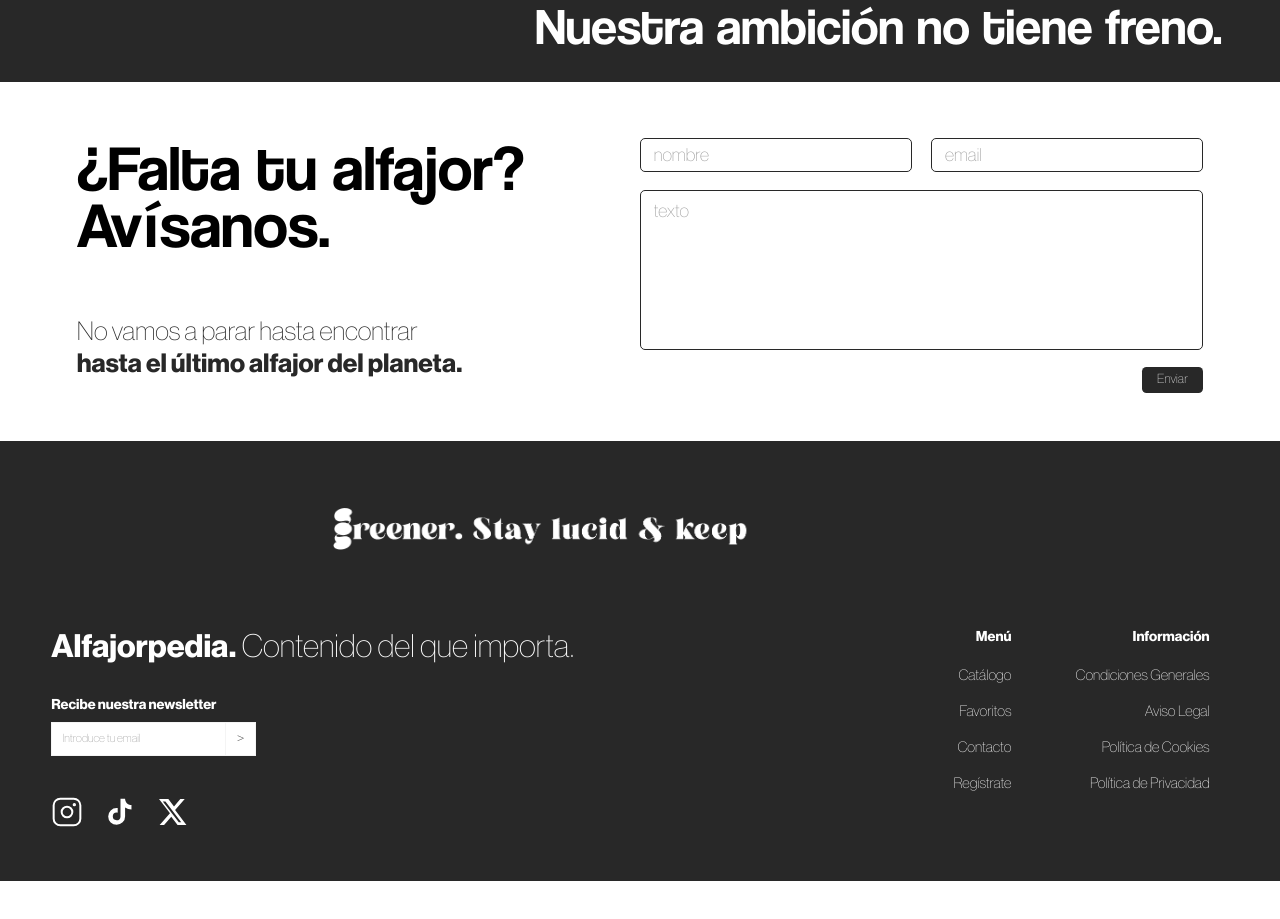
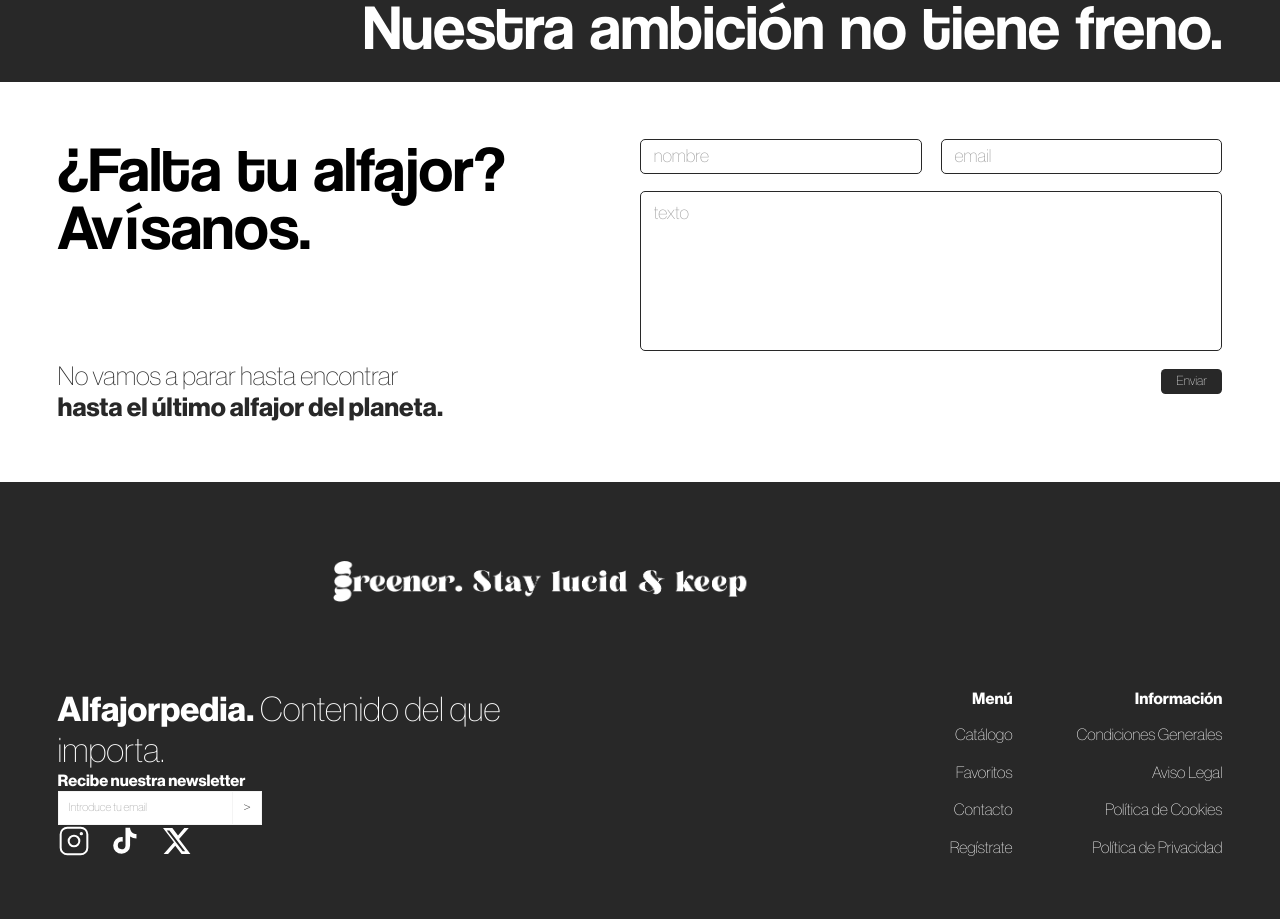
Before and after one commit to itsgreener/alfajorpedia, a React (Vite) app: page / in a window 1280 px wide. Shown: the part 6073-6992 px from the top of the page. Before the commit the page ends 6954 px from the top, so only its background shows below. Built offline with nearby package versions, Linux system fonts and the light colour scheme.

Commit message:
bastante arreglado el css

```diff
--- a/index.html
+++ b/index.html
@@ -2,7 +2,7 @@
 <html lang="en">
   <head>
     <meta charset="UTF-8" />
-    <link rel="icon" type="image/svg+xml" href="" />
+    <link rel="icon" type="image/svg+xml" href="/Mockup/SriLanka.png" />
     <meta name="viewport" content="width=device-width, initial-scale=1.0" />
     <title>alfajorpedia</title>
   </head>
--- a/src/Components/General/Footer.css
+++ b/src/Components/General/Footer.css
@@ -1,19 +1,17 @@
 .footer {
   background: var(--black);
   min-height: 55vh;
-  padding: 5vh 4vw 6vh;
+  padding: 2% 4.5%;
   display: flex;
   flex-direction: column;
-  justify-content: space-between;
+  justify-content: space-around;
   box-sizing: border-box;
 }
-
 
 .footer-top {
   display: flex;
   justify-content: center;
   align-items: center;
-  margin-top: 1vh;
 }
 
 .footer-top-logo {
@@ -25,52 +23,27 @@
 }
 .footer-top-logo img {
   max-width: 60%;
-
 }
 
 .footer-main {
   display: flex;
   justify-content: space-between;
-  margin-top: 5vh;
 }
 
 .footer-left {
   display: flex;
   flex-direction: column;
-  justify-content: flex-end;
-  gap: 4vh;
+  justify-content: space-between;
   width: 45%;
 }
 
 .footer-brand {
-  margin: 0;
-  font-family: "Haas", sans-serif;
-  color: var(--white);
-  font-size: 2.5vw;
-}
-
-.footer-brand-bold {
-  font-weight: 700;
-
-}
-
-.footer-brand-light {
-  font-weight: 300;
+  font-size: 2.125rem;
 }
 
 .footer-newsletter {
   display: flex;
   flex-direction: column;
-  gap: 1.2vh;
-}
-
-.footer-newsletter p {
-  margin: 0;
-  font-family: "Haas", sans-serif;
-  font-size: 1.1vw;
-  line-height: 1;
-  font-weight: 700;
-  color: var(--white);
 }
 
 .footer-newsletter-input {
@@ -78,6 +51,11 @@
   align-items: stretch;
   width: 16vw;
   height: 4.2vh;
+  font-size: 1rem;
+}
+
+.newsletter-title {
+  font-size: 1rem;
 }
 
 .footer-newsletter-input input {
@@ -111,8 +89,7 @@
 .footer-social {
   display: flex;
   align-items: center;
-  gap: 1.6vw;
-  margin-top: 1vh;
+  gap: 1.5vw;
 }
 
 .footer-social-item {
@@ -129,12 +106,9 @@
   height: 100%;
 }
 
-
 .footer-right {
   display: flex;
   gap: 5vw;
-  align-items: flex-start;
-  padding-right: 1.5vw;
   width: 32%;
   justify-content: flex-end;
 }
@@ -147,25 +121,14 @@
   min-width: 10vw;
 }
 
-.footer-col-title {
-  margin: 0 0 0.5vh;
-  font-family: "Haas", sans-serif;
-  font-size: 1.1vw;
-  font-weight: 700;
-  color: var(--white);
-}
-
 .footer-col a,
 .footer-link-btn {
-  margin: 0;
-  padding: 0;
   background: none;
   border: none;
   text-decoration: none;
   text-align: right;
   font-family: "Haas", sans-serif;
-  font-size: 1.15vw;
-  font-weight: 400;
+  font-size: 1rem;
   line-height: 1.35;
   color: var(--white);
   cursor: pointer;
--- a/src/Components/General/Footer.jsx
+++ b/src/Components/General/Footer.jsx
@@ -8,26 +8,20 @@ function Footer({ onSubscribeClick, onFavoriteClick }) {
           <img src="/logoGreener.gif" alt="Logo Greener" />
         </div>
       </div>
-
       <div className="footer-main">
         <div className="footer-left">
-          <div className="footer-brand">
-            <span className="footer-brand-bold">Alfajorpedia.</span>
-            <span className="footer-brand-light">
-              {" "}
-              Contenido del que importa.
-            </span>
+          <div className="footer-brand white-text">
+            <strong>Alfajorpedia.</strong> Contenido del que importa.
           </div>
-
-          <div className="footer-newsletter">
-            <p>Recibe nuestra newsletter</p>
-
+          <div>
+            <p className="white-text newsletter-title">
+              <strong>Recibe nuestra newsletter</strong>
+            </p>
             <div className="footer-newsletter-input">
               <input type="email" placeholder="Introduce tu email" />
               <button type="button">&gt;</button>
             </div>
           </div>
-
           <div className="footer-social">
             <a
               href="https://www.instagram.com/itsgreenerhere/"
@@ -50,7 +44,6 @@ function Footer({ onSubscribeClick, onFavoriteClick }) {
                 <circle cx="17.5" cy="6.5" r="0.5" fill="var(--white)" />
               </svg>
             </a>
-
             <a
               href="https://www.tiktok.com/@itsgreenernow"
               target="_blank"
@@ -66,7 +59,6 @@ function Footer({ onSubscribeClick, onFavoriteClick }) {
                 <path d="M19.59 6.69a4.83 4.83 0 0 1-3.77-4.25V2h-3.45v13.67a2.89 2.89 0 0 1-2.88 2.5 2.89 2.89 0 0 1-2.89-2.89 2.89 2.89 0 0 1 2.89-2.89c.28 0 .54.04.79.1V9.01a6.33 6.33 0 0 0-.79-.05 6.34 6.34 0 0 0-6.34 6.34 6.34 6.34 0 0 0 6.34 6.34 6.34 6.34 0 0 0 6.33-6.34V8.69a8.18 8.18 0 0 0 4.78 1.52V6.75a4.85 4.85 0 0 1-1.01-.06z" />
               </svg>
             </a>
-
             <a
               href="https://x.com/itsgreenernow"
               target="_blank"
@@ -84,29 +76,24 @@ function Footer({ onSubscribeClick, onFavoriteClick }) {
             </a>
           </div>
         </div>
-
         <div className="footer-right">
           <div className="footer-col">
-            <p className="footer-col-title">Menú</p>
+            <p className="white-text"><strong>Menú</strong></p>
             <a href="#catalog">Catálogo</a>
-
             <button className="footer-link-btn" onClick={onFavoriteClick}>
               Favoritos
             </button>
-
             <a href="#contact">Contacto</a>
-
             <button className="footer-link-btn" onClick={onSubscribeClick}>
               Regístrate
             </button>
           </div>
-
           <div className="footer-col">
-            <p className="footer-col-title">Información</p>
-            <a href="#terms">Condiciones Generales</a>
-            <a href="#legal">Aviso Legal</a>
-            <a href="#cookies">Política de Cookies</a>
-            <a href="#privacy">Política de Privacidad</a>
+            <p className="white-text"><strong>Información</strong></p>
+            <a href="/privacy">Condiciones Generales</a>
+            <a href="/privacy">Aviso Legal</a>
+            <a href="/privacy">Política de Cookies</a>
+            <a href="/privacy">Política de Privacidad</a>
           </div>
         </div>
       </div>
--- a/src/Pages/Home.css
+++ b/src/Pages/Home.css
@@ -156,23 +156,15 @@ margin: 6% 4.5%;
   box-sizing: border-box;
 }
 
-.contacto-top-title {
-  margin: 0;
-  font-family: "Coolvetica";
-  font-size: 4vw;
-  line-height: 0.95;
-  color: var(--white);
-}
-
 .contacto-main {
   background: var(--white);
   width: 100%;
-  min-height: 43vh;
+  min-height: 50vh;
   display: flex;
   flex-direction: row;
   justify-content: space-between;
   align-items: stretch;
-  padding: 7vh 6vw 6vh;
+  padding: 4.5%;
   box-sizing: border-box;
 }
 
@@ -180,11 +172,7 @@ margin: 6% 4.5%;
   width: 40%;
   display: flex;
   flex-direction: column;
-}
-
-.contacto-text {
-  margin-top: 14%;
-  line-height: 1.25;
+  justify-content: space-between;
 }
 
 .contacto-right {
@@ -212,7 +200,7 @@ margin: 6% 4.5%;
   width: 50%;
 }
 
-.contacto-form input,
+.contacto-form-row input,
 .contacto-form textarea {
   background: transparent;
   border: 0.08vw solid var(--black);
@@ -224,7 +212,7 @@ margin: 6% 4.5%;
   outline: none;
 }
 
-.contacto-form input:focus::placeholder
+.contacto-form-row input:focus::placeholder
 .contacto-form textarea:focus::placeholder {
   opacity: 0;
 }
--- a/src/Pages/Home.jsx
+++ b/src/Pages/Home.jsx
@@ -216,9 +216,8 @@ function Home() {
 
       <section className="contacto">
         <div className="contacto-top">
-          <p className="contacto-top-title">Nuestra ambición no tiene freno.</p>
+          <p className="small-title white-text">Nuestra ambición no tiene freno.</p>
         </div>
-
         <div className="contacto-main">
           <div className="contacto-left">
             <p className="small-title">
@@ -226,7 +225,7 @@ function Home() {
               <br />
               Avísanos.
             </p>
-            <p className="contacto-text text">
+            <p className="text">
               No vamos a parar hasta encontrar
               <br />
               <strong>hasta el último alfajor del planeta.</strong>
@@ -238,9 +237,7 @@ function Home() {
                 <input type="text" placeholder="nombre" />
                 <input type="email" placeholder="email" />
               </div>
-
               <textarea placeholder="texto" />
-
               <div className="contacto-form-actions">
                 <button type="submit">Enviar</button>
               </div>
--- a/src/index.css
+++ b/src/index.css
@@ -54,3 +54,8 @@ html {
   transform: translateY(-5px);
   box-shadow: 0 8px 24px rgba(0, 0, 0, 0.12);
 }
+
+input:focus::placeholder
+textarea:focus::placeholder {
+  opacity: 0;
+}
```
Lines whose indentation alone changed are shown as unchanged.
